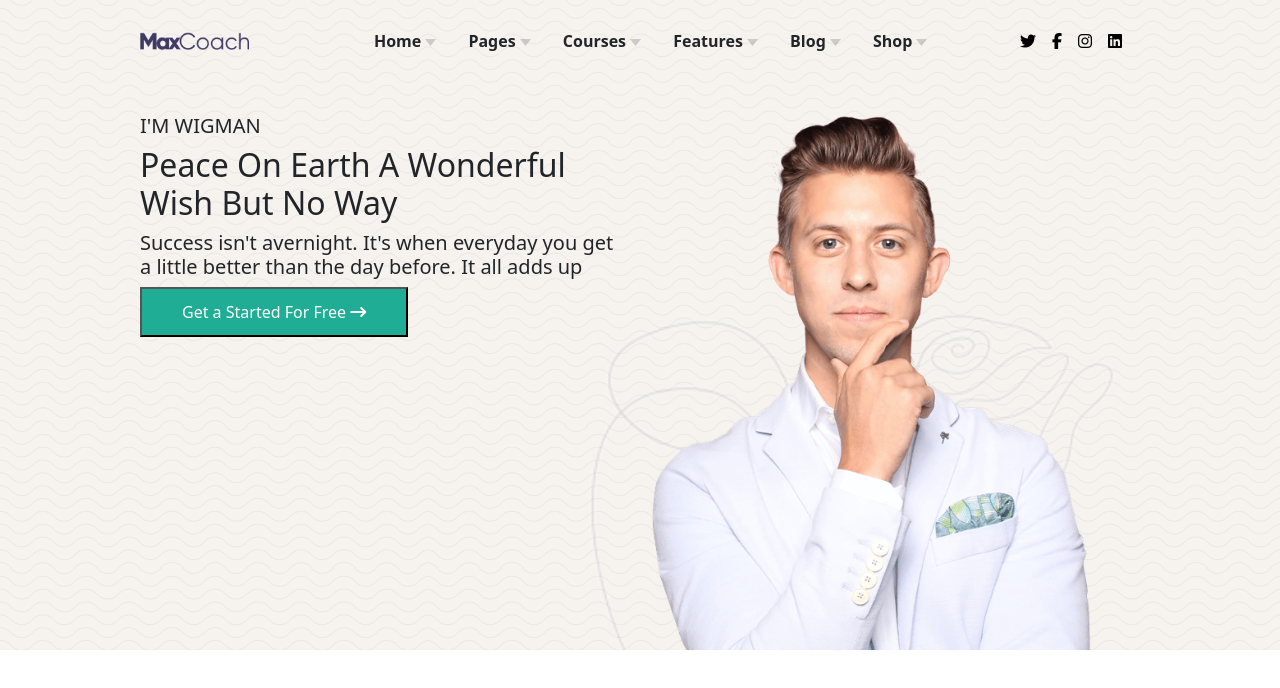
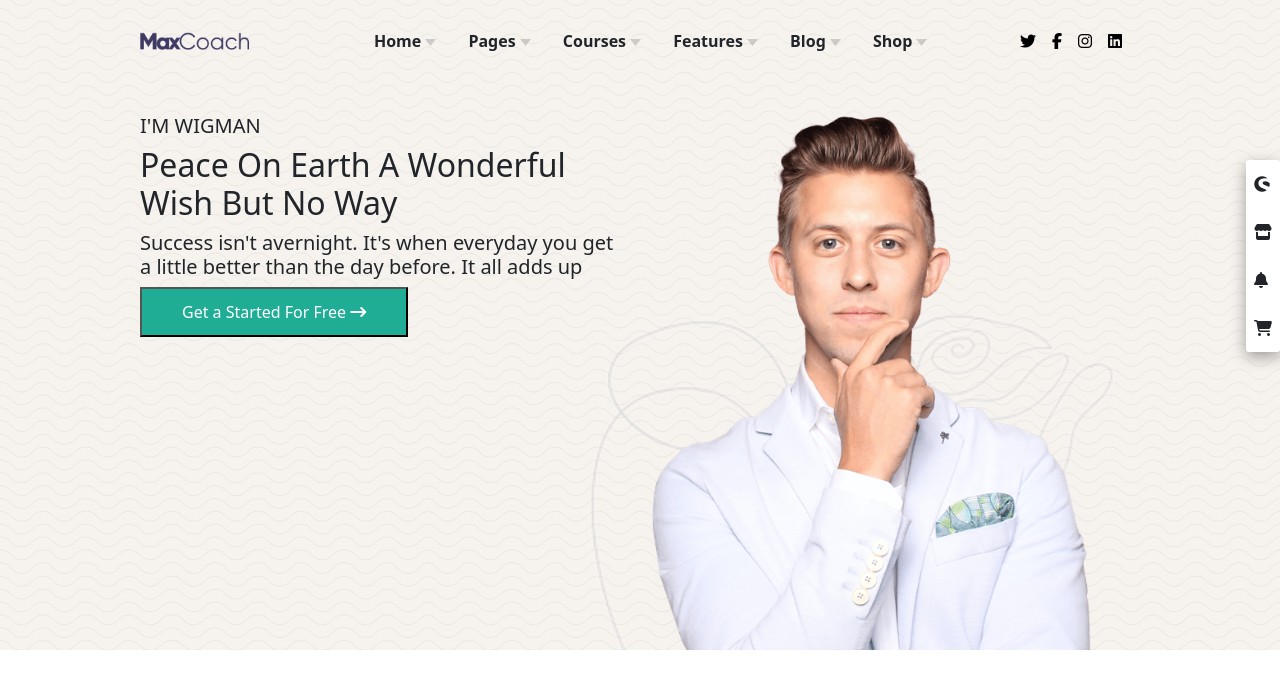
Before and after one commit to UmbertoSerino/proj-html-vuejs, a Vue app: page / in a window 1280 px wide. Shown: the top 688 px of the page. Built offline with nearby package versions, Linux system fonts and the light colour scheme.

Commit message:
created mini-navbar in fixed

```diff
--- a/index.html
+++ b/index.html
@@ -12,6 +12,7 @@
 
 <body>
   <div id="app"></div>
+
   <script type="module" src="/src/js/main.js"></script>
 </body>
 
--- a/src/components/AppJumbotron.vue
+++ b/src/components/AppJumbotron.vue
@@ -34,8 +34,15 @@ export default {
             </div>
 
         </div>
-
     </section>
+    <div>
+        <div class="shop d-flex flex-column justify-content-center">
+            <i class="fa-brands fa-shopware"></i>
+            <i class="fa-solid fa-store"></i>
+            <i class="fa-solid fa-bell"></i>
+            <i class="fa-solid fa-cart-shopping"></i>
+        </div>
+    </div>
 </template>
 
 <style lang="scss" scoped>
@@ -66,4 +73,17 @@ section.my_container {
         }
     }
 }
+
+div.shop {
+    position: fixed;
+    right: 0;
+    top: 20%;
+    background-color: white;
+    border-radius: 3px;
+    box-shadow: rgba(0, 0, 0, 0.35) 0px 5px 15px;
+
+    i {
+        padding: 1rem .5rem;
+    }
+}
 </style>
```
